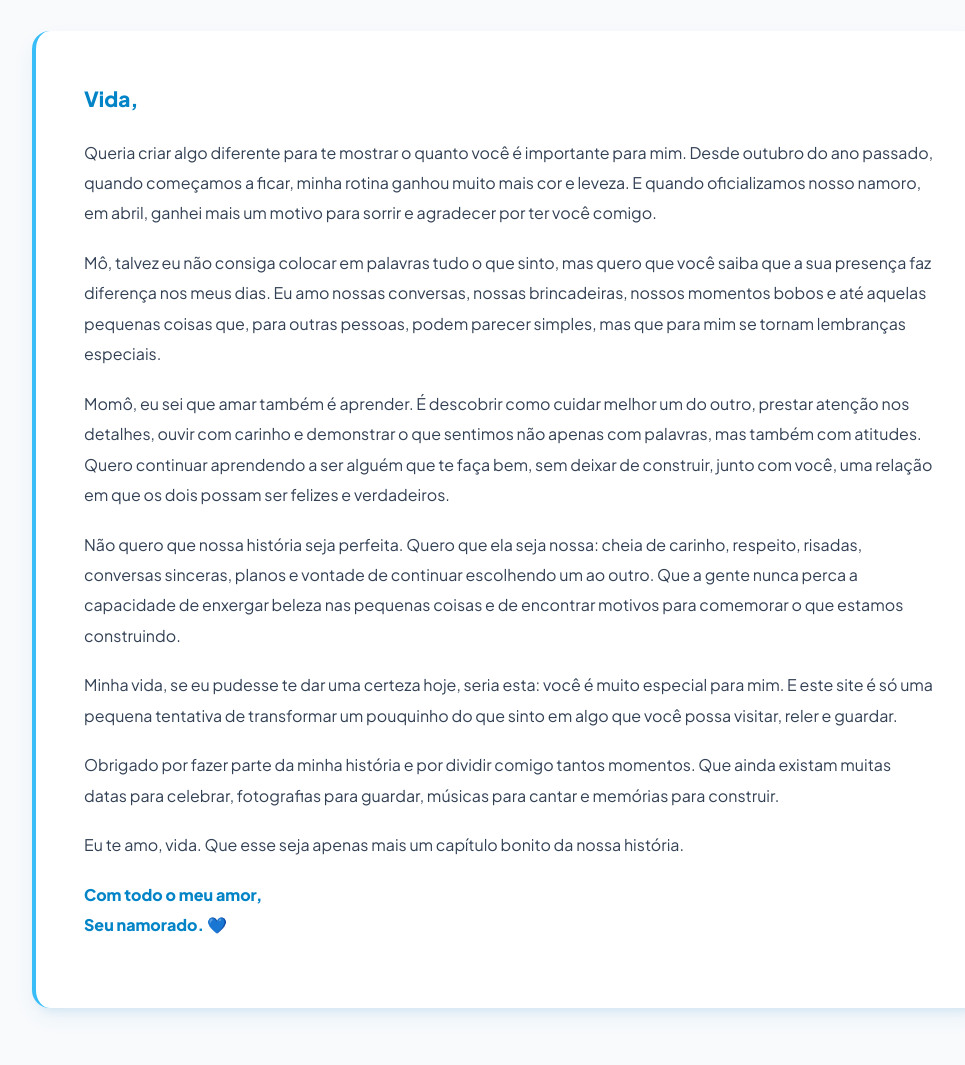
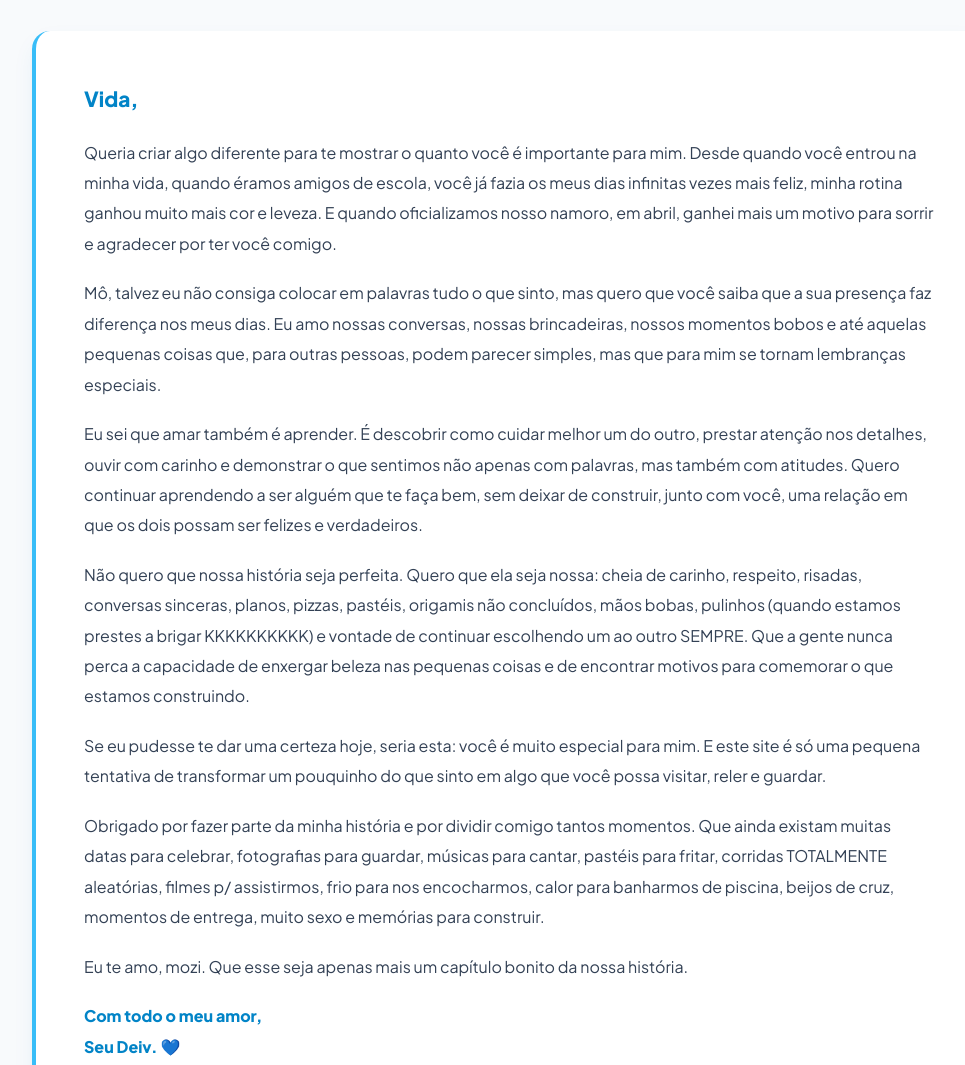
Before and after one commit to daviwtj/site-da-momo, a plain HTML site: page index.html in a window 1280 px wide. Shown: the part 5700-6765 px from the top of the page, without its empty margins (132-1097 px from the left). Drawn offline with Linux system fonts and the light colour scheme.

Commit message:
PLANO FINAL.html

```diff
--- a/index.html
+++ b/index.html
@@ -857,8 +857,9 @@
 
         <p>
           Queria criar algo diferente para te mostrar o quanto você
-          é importante para mim. Desde outubro do ano passado, quando
-          começamos a ficar, minha rotina ganhou muito mais cor e
+          é importante para mim. Desde quando você entrou na minha vida,
+          quando éramos amigos de escola, você já fazia os meus dias infinitas
+          vezes mais feliz, minha rotina ganhou muito mais cor e
           leveza. E quando oficializamos nosso namoro, em abril,
           ganhei mais um motivo para sorrir e agradecer por ter você
           comigo.
@@ -874,7 +875,7 @@
         </p>
 
         <p>
-          Momô, eu sei que amar também é aprender. É descobrir como
+          Eu sei que amar também é aprender. É descobrir como
           cuidar melhor um do outro, prestar atenção nos detalhes,
           ouvir com carinho e demonstrar o que sentimos não apenas
           com palavras, mas também com atitudes. Quero continuar
@@ -886,14 +887,16 @@
         <p>
           Não quero que nossa história seja perfeita. Quero que ela
           seja nossa: cheia de carinho, respeito, risadas, conversas
-          sinceras, planos e vontade de continuar escolhendo um ao
-          outro. Que a gente nunca perca a capacidade de enxergar
+          sinceras, planos, pizzas, pastéis, origamis não concluídos,
+          mãos bobas, pulinhos (quando estamos prestes a brigar KKKKKKKKKK)
+           e vontade de continuar escolhendo um ao
+          outro SEMPRE. Que a gente nunca perca a capacidade de enxergar
           beleza nas pequenas coisas e de encontrar motivos para
           comemorar o que estamos construindo.
         </p>
 
         <p>
-          Minha vida, se eu pudesse te dar uma certeza hoje, seria
+          Se eu pudesse te dar uma certeza hoje, seria
           esta: você é muito especial para mim. E este site é só
           uma pequena tentativa de transformar um pouquinho do que
           sinto em algo que você possa visitar, reler e guardar.
@@ -903,17 +906,20 @@
           Obrigado por fazer parte da minha história e por dividir
           comigo tantos momentos. Que ainda existam muitas datas
           para celebrar, fotografias para guardar, músicas para
-          cantar e memórias para construir.
+          cantar, pastéis para fritar, corridas TOTALMENTE aleatórias,
+          filmes p/ assistirmos, frio para nos encocharmos, calor para
+          banharmos de piscina, beijos de cruz, momentos de entrega, muito sexo
+          e memórias para construir.
         </p>
 
         <p>
-          Eu te amo, vida. Que esse seja apenas mais um capítulo
+          Eu te amo, mozi. Que esse seja apenas mais um capítulo
           bonito da nossa história.
         </p>
 
         <p class="letter-signature">
           Com todo o meu amor,<br>
-          Seu namorado. 💙
+          Seu Deiv. 💙
         </p>
 
       </div>
@@ -936,7 +942,7 @@
           id="botao-mensagem"
           type="button"
         >
-          Uma mensagem para mim
+          Uma mensagem para ti.
           <i class="fa-solid fa-heart"></i>
         </button>
 
@@ -1124,15 +1130,15 @@
 
     // Mensagens carinhosas aleatórias.
     const mensagens = [
-      "Mô, se eu pudesse escolher de novo, ainda escolheria você. 💙",
-      "Vida, você transforma pequenos momentos em lembranças enormes.",
-      "Momô, nunca se esqueça do quanto você é especial para mim.",
+      "Mô, se eu pudesse escolher de novo, ainda escolheria você.",
+      "Você transforma pequenos momentos em lembranças enormes.",
+      "Nunca se esqueça do quanto você é especial para mim.",
       "Meu lugar favorito não é um lugar: é estar com você.",
-      "Amor, quero continuar construindo memórias bonitas ao seu lado.",
+      "Quero continuar construindo memórias bonitas ao seu lado.",
       "Ei, mô! Só passando para lembrar que você é muito importante para mim.",
-      "Vida, que nunca faltem motivos para a gente sorrir junto.",
-      "Momô, entre tantas coisas boas, conhecer você foi uma delas.",
-      "Amor, cada capítulo nosso ainda tem muita coisa bonita pela frente.",
+      "Que nunca faltem motivos para a gente sorrir junto.",
+      "Mozi, entre tantas coisas boas, conhecer você foi a melhor delas.",
+      "TE AMOOOOOOOOOOOOOOOOOOOOOO!!!!!",
       "Mô, esta é só uma página. O resto da nossa história a gente escreve juntos."
     ];
 
```
